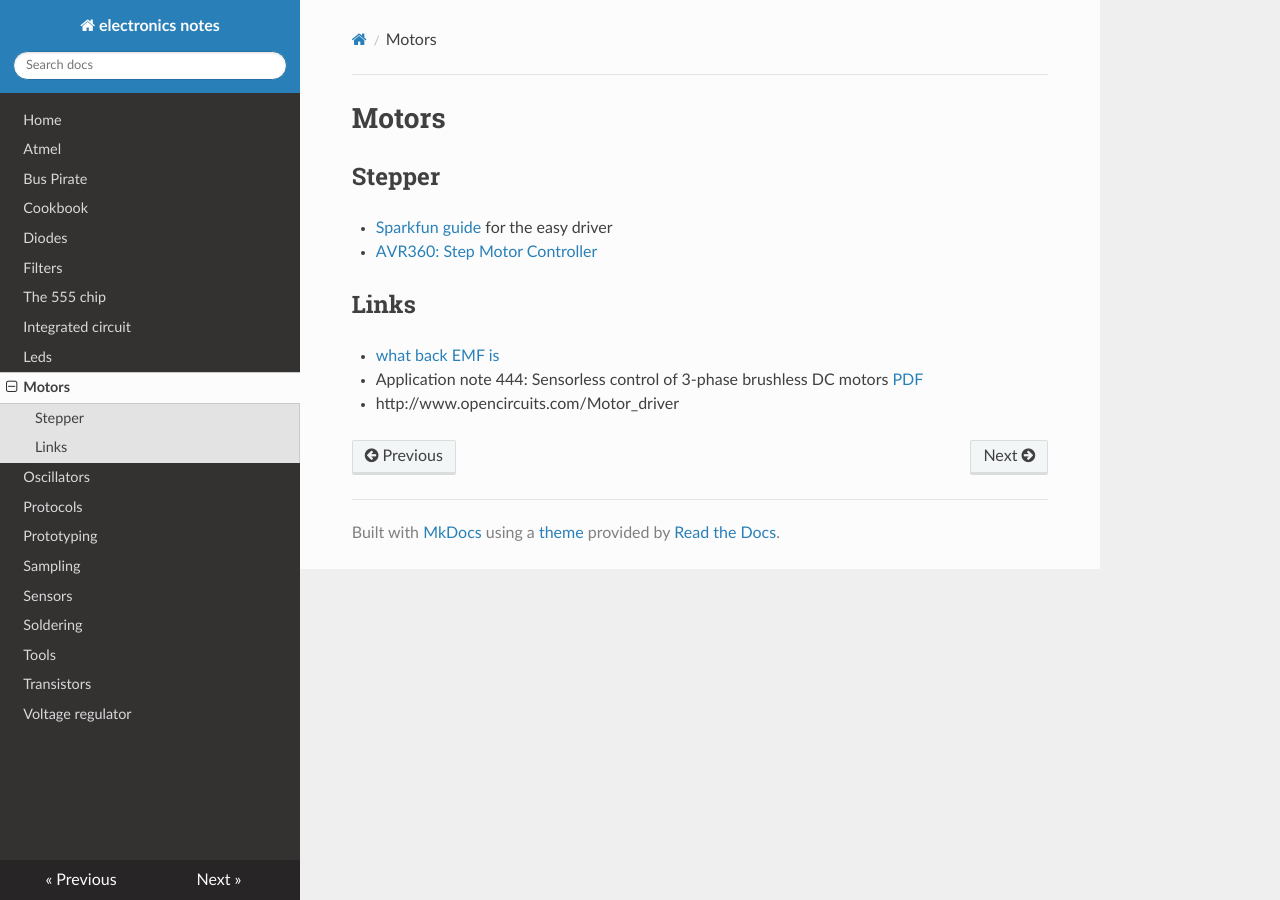
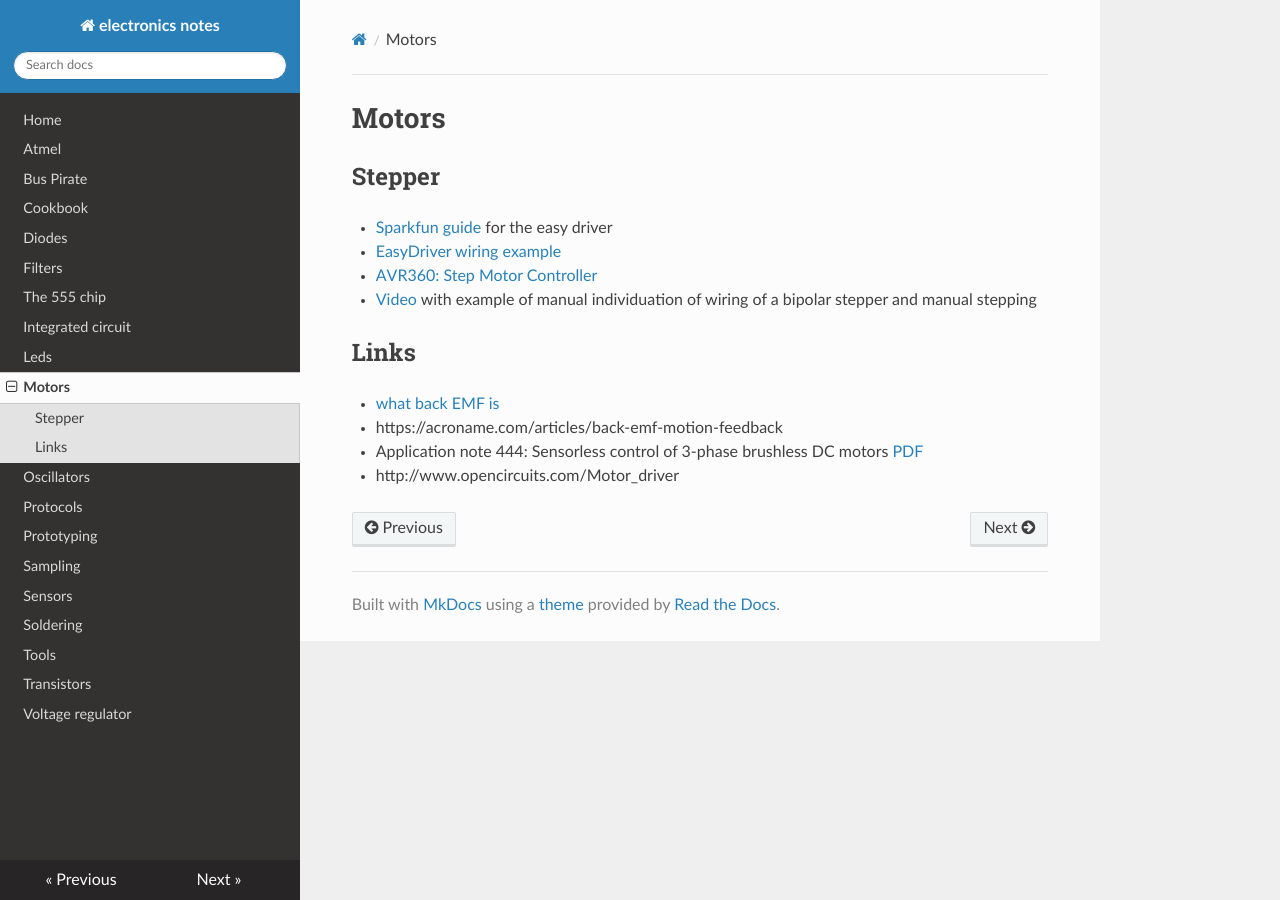
Before and after one commit to gipi/electronics-notes, an MkDocs documentation site: the page built from docs/motors.md, in a window 1280 px wide. Built offline with MkDocs 1.6.1, drawn with Linux system fonts in a browser that asks for light colours; nearby versions of some CDN libraries; old or Windows-style settings are respelled for this version of MkDocs.

Commit message:
Add some links.

```diff
--- a/docs/motors.md
+++ b/docs/motors.md
@@ -3,10 +3,13 @@
 ## Stepper
 
  - [Sparkfun guide](https://learn.sparkfun.com/tutorials/easy-driver-hook-up-guide) for the easy driver
+ - [EasyDriver wiring example](http://bildr.org/2011/06/easydriver/)
  - [AVR360: Step Motor Controller](http://www.atmel.com/Images/doc1181.pdf)
+ - [Video](https://www.youtube.com/watch?v=IEmGOuMFPKQ) with example of manual individuation of wiring of a bipolar stepper and manual stepping
 
 ## Links
 
  - [what back EMF is](https://www.youtube.com/watch?v=8iONzbOfmzc)
+ - https://acroname.com/articles/back-emf-motion-feedback
  - Application note 444: Sensorless control of 3-phase brushless DC motors [PDF](http://www.atmel.com/Images/doc8012.pdf)
  - http://www.opencircuits.com/Motor_driver
```
